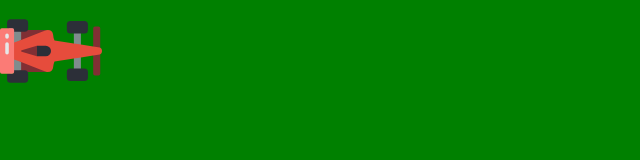
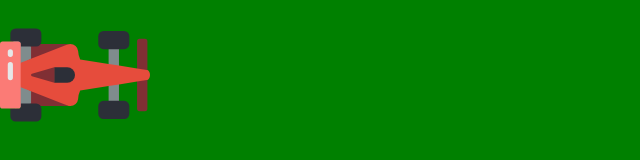
Before and after one commit to yesseniarod/driving-game, a website: page index.html in a window 1280 px wide. Shown: the whole page, without its empty margins (0-640 px from the left). Drawn offline with Linux system fonts and the light colour scheme.

Commit message:
changed image width measurement to pixels. #1

```diff
--- a/styles.css
+++ b/styles.css
@@ -19,5 +19,5 @@ body {
 }
 
 img {
-  width: 8%;
+  width: 150px;
 }
```
